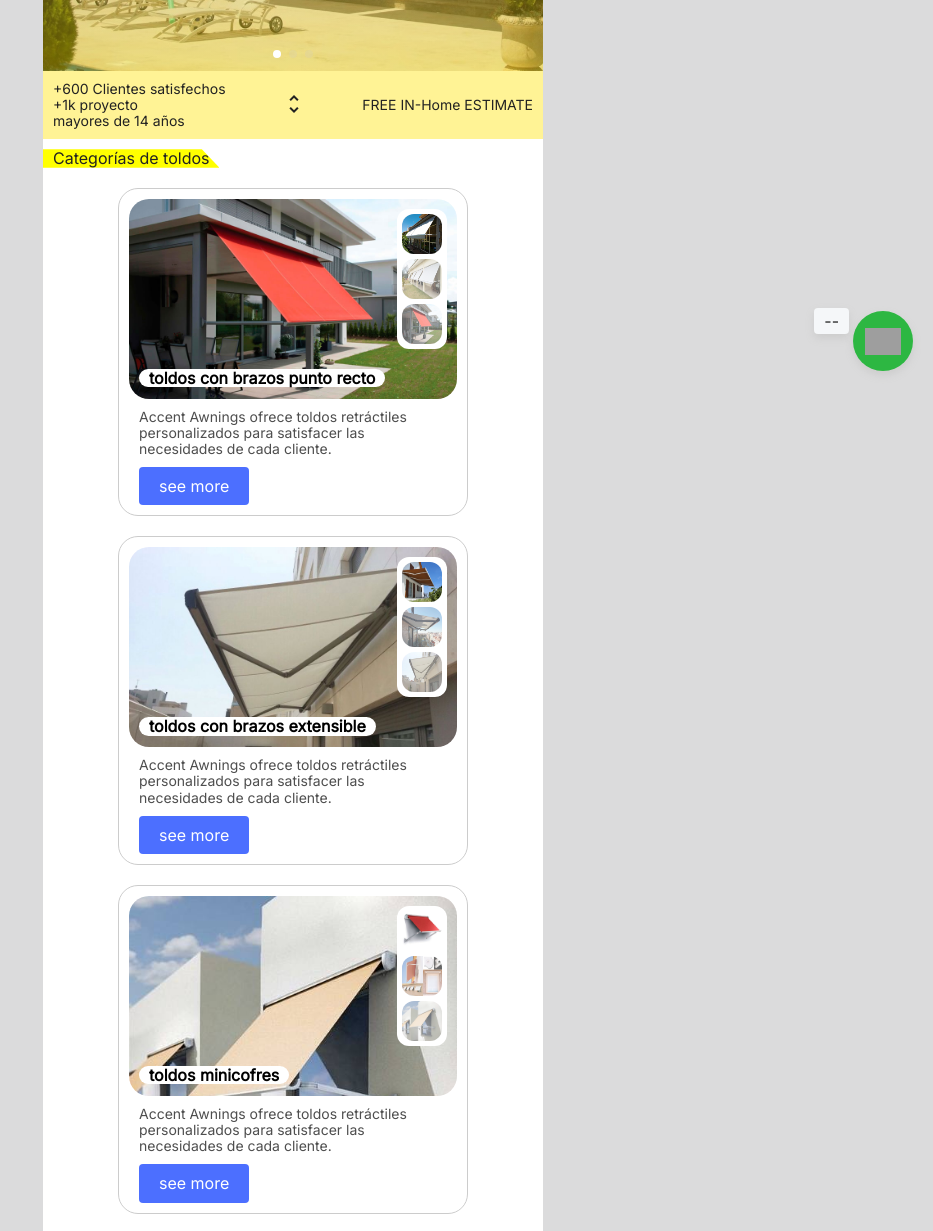
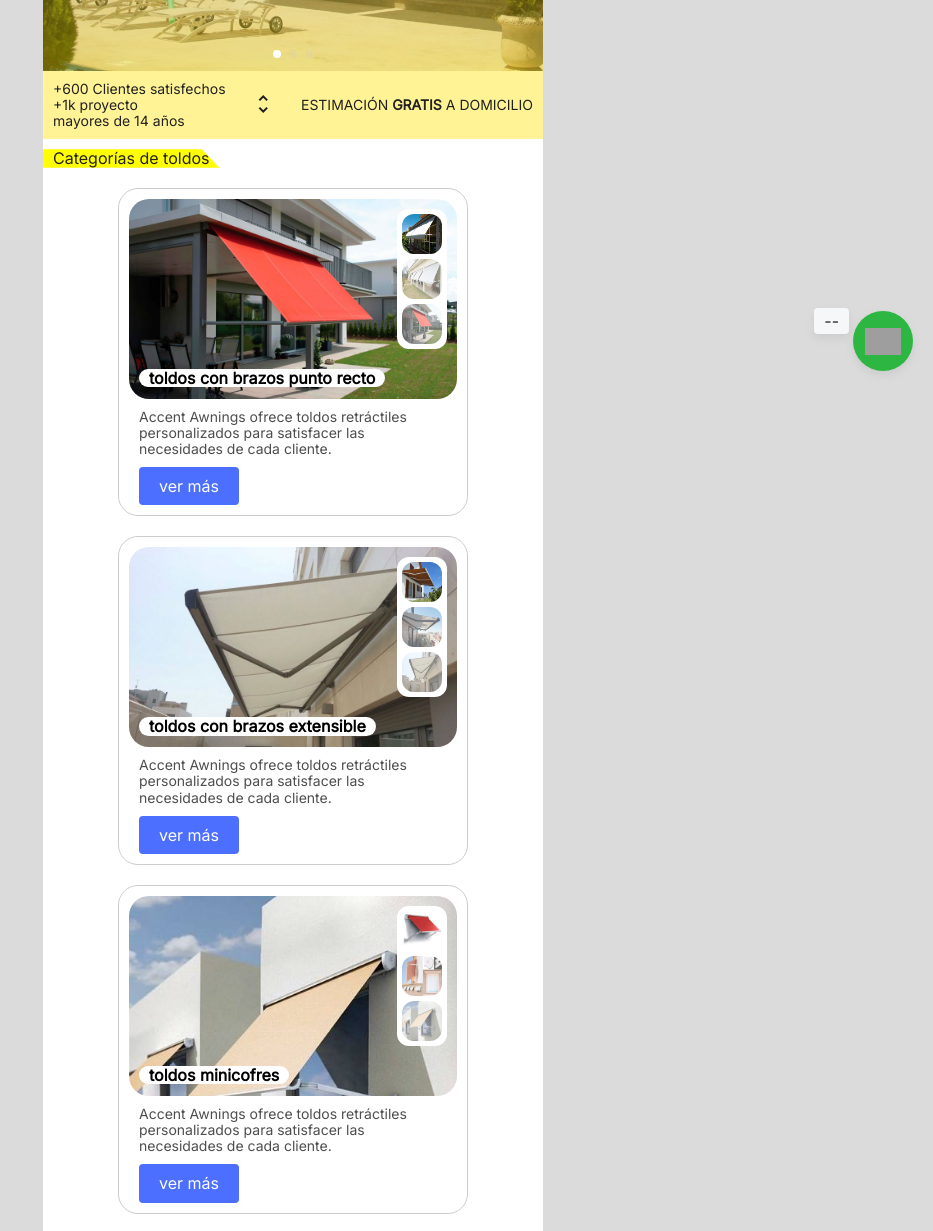
Before and after one commit to MedAmineCk/toldos.github.io, a website built with Parcel: page index.html in a window 1280 px wide. Shown: the part 409-1640 px from the top of the page, without its empty margins (347-1280 px from the left). Built offline with nearby package versions, Linux system fonts and the light colour scheme; grey boxes are pictures that could not be loaded.

Commit message:
translate to spain

```diff
--- a/index.html
+++ b/index.html
@@ -112,7 +112,7 @@
       <div class="scroll-icon animated">
         <span class="material-icons">unfold_more</span>
       </div>
-      <div class="right"><span>FREE</span> IN-Home ESTIMATE</div>
+      <div class="right"> ESTIMACIÓN <span style="font-weight: bold;">GRATIS</span> A DOMICILIO</div>
     </section>
     <section class="categories">
       <div class="section-label"><span>Categorías de toldos</span></div>
@@ -130,7 +130,7 @@
           Accent Awnings ofrece toldos retráctiles personalizados para satisfacer las necesidades de cada
           cliente.
         </div>
-        <button>see more</button>
+        <button>ver más</button>
       </div>
       <div class="card-ui">
         <div class="images">
@@ -146,7 +146,7 @@
           Accent Awnings ofrece toldos retráctiles personalizados para satisfacer las necesidades de cada
           cliente.
         </div>
-        <button>see more</button>
+        <button>ver más</button>
       </div>
       <div class="card-ui">
         <div class="images">
@@ -162,7 +162,7 @@
           Accent Awnings ofrece toldos retráctiles personalizados para satisfacer las necesidades de cada
           cliente.
         </div>
-        <button>see more</button>
+        <button>ver más</button>
       </div>
       <div class="card-ui">
         <div class="images">
@@ -178,7 +178,7 @@
           Accent Awnings ofrece toldos retráctiles personalizados para satisfacer las necesidades de cada
           cliente.
         </div>
-        <button>see more</button>
+        <button>ver más</button>
       </div>
     </section>
     <section class="fabric highlight">
```
